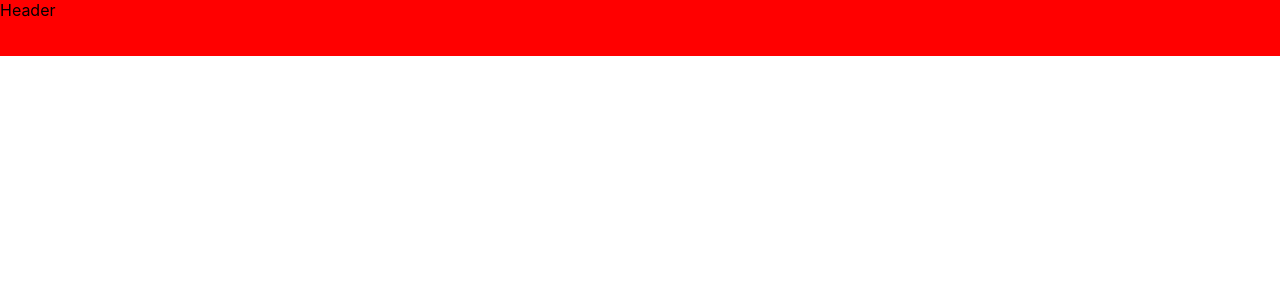
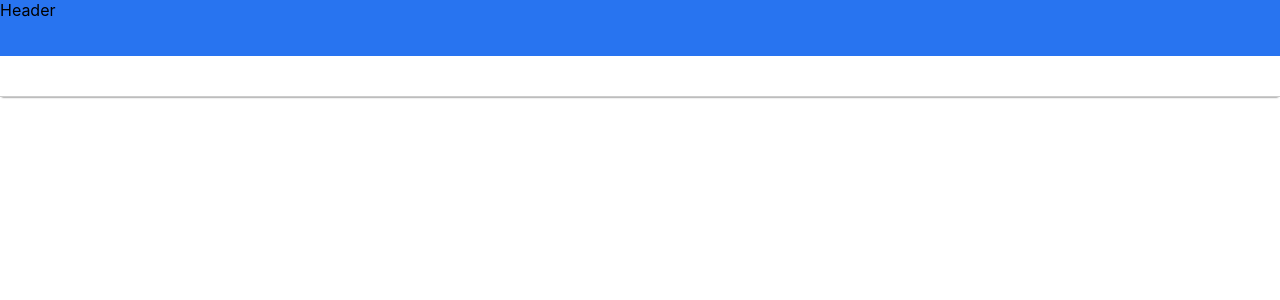
Before and after one commit to juman007/Flipkart-Frontend, a React (Create React App) app: page / in a window 1280 px wide. Shown: the top 300 px of the page. Built offline with nearby package versions, Linux system fonts and the light colour scheme.

Commit message:
update color

```diff
--- a/src/components/Header/header.css
+++ b/src/components/Header/header.css
@@ -1,5 +1,5 @@
 .header {
    width: 100%;
    height: 56px;
-   background: red;
+   background: #2874f0;
 }
--- a/src/containers/Home/HomePage.js
+++ b/src/containers/Home/HomePage.js
@@ -1,10 +1,12 @@
 import React from "react";
 import Header from "../../components/Header/Header";
+import MenuHeader from "../MenuHeader/MenuHeader";
 
 const HomePage = () => {
    return (
       <div>
          <Header />
+         <MenuHeader />
       </div>
    );
 };
--- /dev/null
+++ b/src/containers/MenuHeader/MenuHeader.js
@@ -0,0 +1,10 @@
+import React from "react";
+import "./menuHeader.css";
+
+const MenuHeader = () => {
+    return <div className="menu-header">
+
+   </div>;
+};
+
+export default MenuHeader;
--- /dev/null
+++ b/src/containers/MenuHeader/menuHeader.css
@@ -0,0 +1,7 @@
+.menu-header {
+   width: 100%;
+   height: 40px;
+   background: white;
+   border-bottom: 1px solid #cccccc;
+   box-shadow: 0 2px 2px -2px #333;
+}
```
